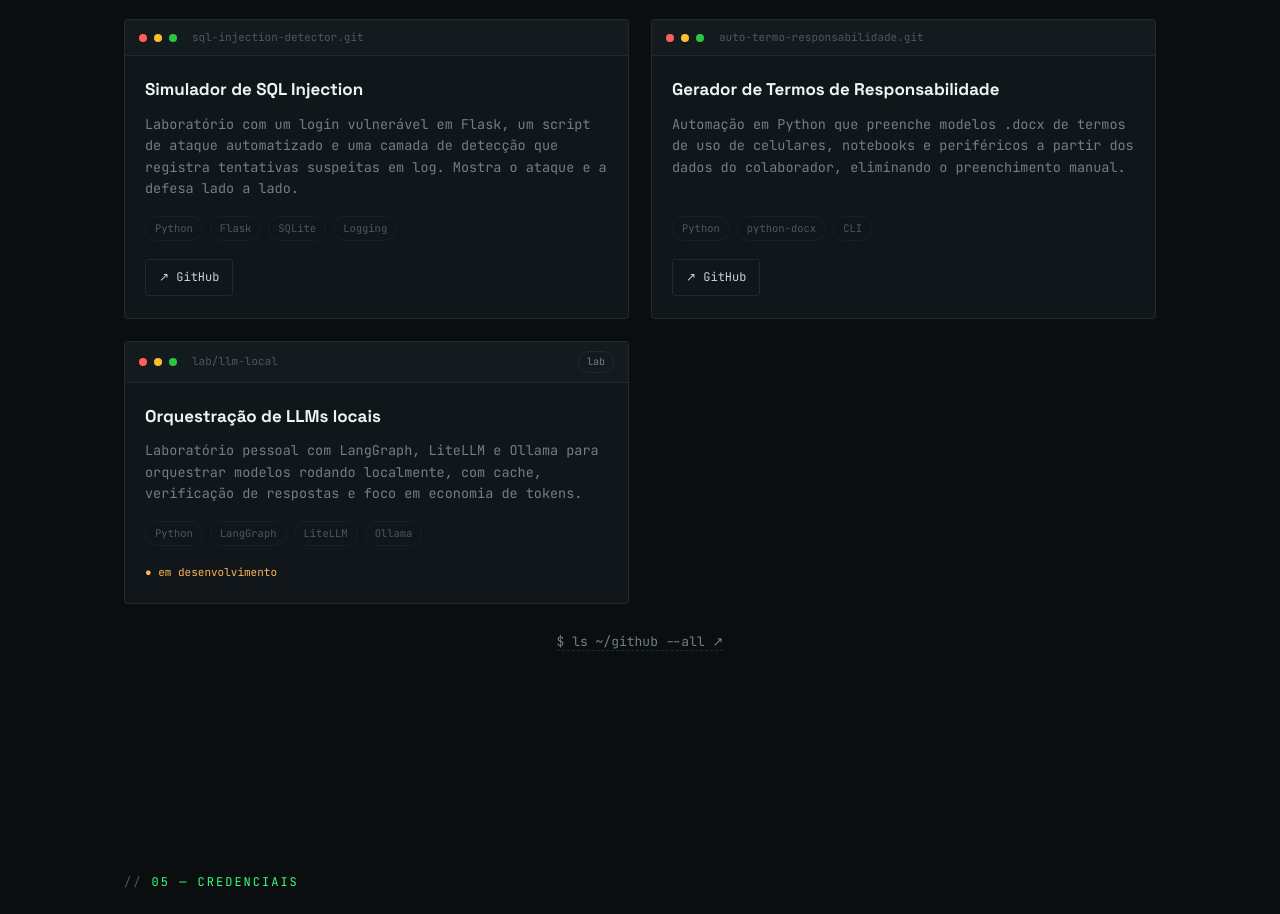
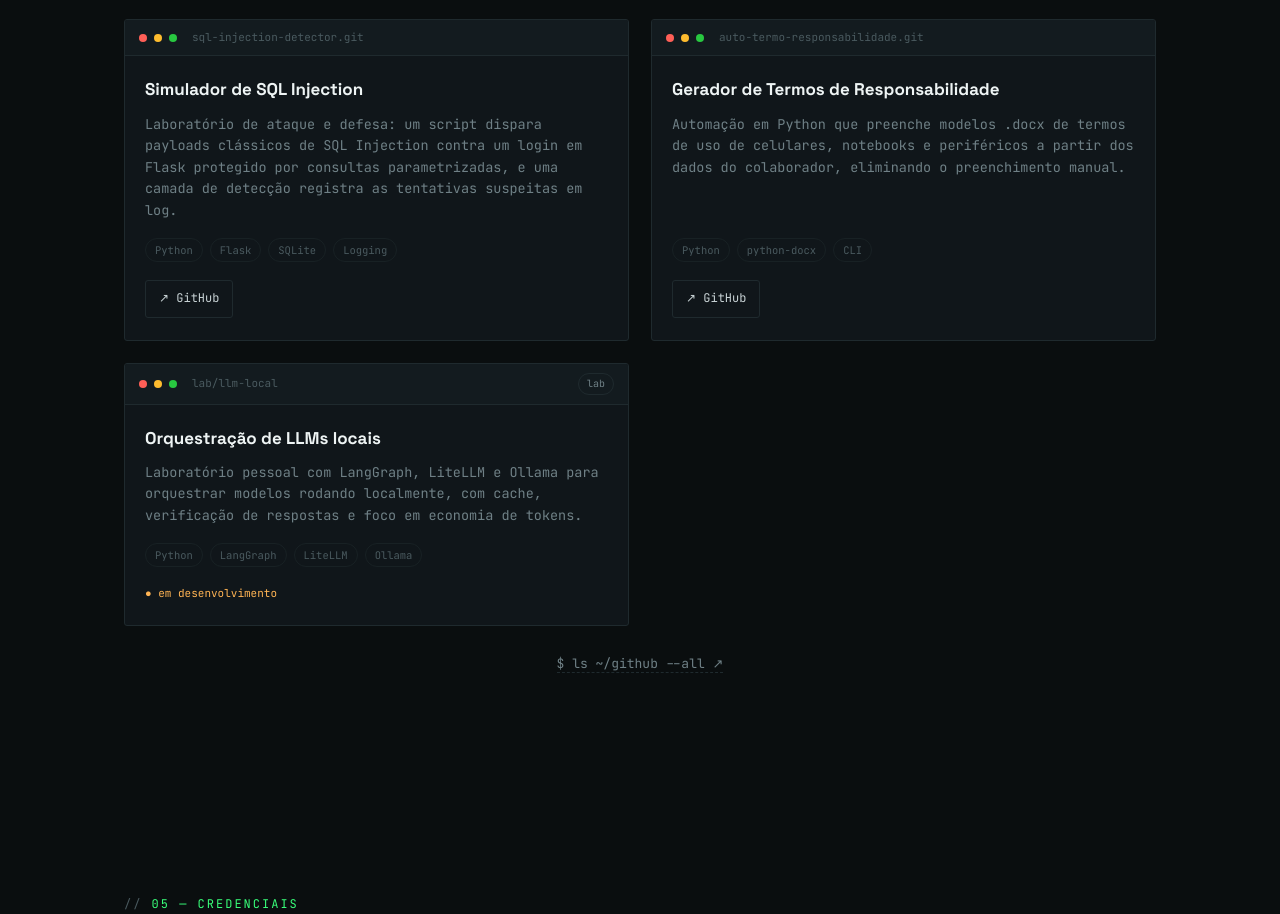
Before and after one commit to JorgeVieirah/JorgeVieirah.github.io, a plain HTML site: page index.html in a window 1280 px wide. Shown: the part 5214-6128 px from the top of the page. Drawn offline with Linux system fonts and the light colour scheme.

Commit message:
Ajusta descrição do projeto de SQL Injection

```diff
--- a/index.html
+++ b/index.html
@@ -404,7 +404,7 @@
                     </div>
                     <div class="proj-body">
                         <h3>Simulador de SQL Injection</h3>
-                        <p>Laboratório com um login vulnerável em Flask, um script de ataque automatizado e uma camada de detecção que registra tentativas suspeitas em log. Mostra o ataque e a defesa lado a lado.</p>
+                        <p>Laboratório de ataque e defesa: um script dispara payloads clássicos de SQL Injection contra um login em Flask protegido por consultas parametrizadas, e uma camada de detecção registra as tentativas suspeitas em log.</p>
                         <div class="proj-stack"><span>Python</span><span>Flask</span><span>SQLite</span><span>Logging</span></div>
                         <div class="proj-links">
                             <a href="https://github.com/JorgeVieirah/Simulador-de-SQL-Injection-Detector" target="_blank" rel="noopener">↗ GitHub</a>
```
